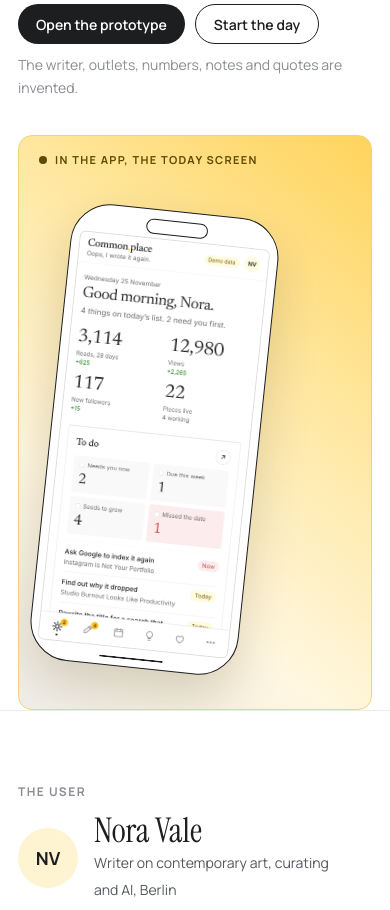
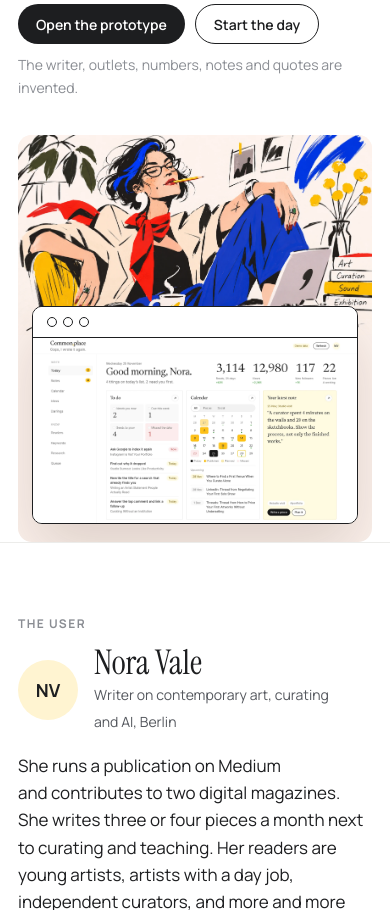
Before and after one commit to iramum/commonplace, a plain HTML site: page day.html in a window 390 px wide. Shown: the part 700-1610 px from the top of the page. Drawn offline with Linux system fonts and the light colour scheme.

Commit message:
Opening: Ira's hero illustration of Nora with the Today screen laid over its lower part; phone and stage removed from the opening
Co-Authored-By: Claude Opus 5.5 <noreply@anthropic.com>

```diff
--- a/day.html
+++ b/day.html
@@ -108,13 +108,10 @@ h2{font:400 clamp(34px,4vw,52px)/1.02 var(--voice);letter-spacing:-.01em;margin:
 .phone::after{content:"";position:absolute;left:50%;bottom:9px;width:84px;margin-left:-42px;border-top:2px solid var(--ink);border-radius:2px}
 .phone img{border-radius:6px;border:1px solid var(--line2)}
 .show{margin-top:8px}
-.show .stage{grid-column:auto;margin:0;padding:64px 56px 56px;background:linear-gradient(220deg,#FFD45C 0%,#FFE9A6 38%,#FFF7E0 70%,#F1EFEA 100%)}
-.show .mark{position:absolute;right:30px;top:40px;width:220px;height:auto;fill:#fff;pointer-events:none}
-.show .win,.show .phone{position:relative;z-index:1}
-.show .win{width:70%}
-.show .phone{position:absolute;right:9%;bottom:44px;width:226px;padding:28px 8px 18px;transform:rotate(12deg);box-shadow:0 24px 50px rgba(60,40,0,.18)}
-.show .phone::before{top:9px;width:60px;margin-left:-30px;height:13px}
-.show .phone::after{bottom:7px;width:64px;margin-left:-32px}
+.cover{position:relative;background:#FDF3EE;border-radius:18px;overflow:hidden;padding-bottom:48px}
+.cover .nora{display:block;width:100%;height:auto}
+.cover .win{position:relative;z-index:1;width:72%;margin:-17% auto 0;box-shadow:0 28px 60px rgba(60,30,10,.16)}
+@media (max-width:760px){.cover{border-radius:14px;padding-bottom:18px}.cover .win{width:92%;margin-top:-8%}}
 
 /* loop + learned */
 .loop{padding-block:80px 64px;border-top:1px solid var(--line);margin-top:64px}
@@ -159,10 +156,6 @@ footer{border-top:1px solid var(--line);padding-block:32px 64px;font-size:14px;c
  .phones .phone::after{width:56px;margin-left:-28px;bottom:6px}
  .phones .phone:only-child{width:72%}
  .win .bar span{display:none}
- .show .stage{padding:44px 18px 40px}
- .show .win{display:none}
- .show .mark{width:110px;top:44px;right:8px}
- .show .phone{position:relative;right:auto;bottom:auto;margin:30px 0 0 4%;width:66%;transform:rotate(6deg)}
  .steps{grid-template-columns:repeat(2,minmax(0,1fr))}
 }
 </style>
@@ -189,7 +182,7 @@ footer{border-top:1px solid var(--line);padding-block:32px 64px;font-size:14px;c
 </section>
 
 <section class="in show" aria-label="The product">
-  <figure class="stage"><span class="tag">In the app, the Today screen</span><div class="win"><div class="bar"><i></i><i></i><i></i><span>commonplace / today</span></div><img src="shots/day/hero-today.webp" width="1600" height="911" alt="Today on desktop: four numbers, to-do, calendar and the last note"></div><div class="phone"><img src="shots/day/0730-today.webp" width="780" height="1690" alt="Today on the phone"></div></figure>
+  <figure class="cover"><img class="nora" src="shots/day/nora-hero.webp" width="1671" height="941" alt="Nora, a writer on art, curating and sound, at home with a laptop, a coffee and her books"><div class="win"><div class="bar"><i></i><i></i><i></i><span>commonplace / today</span></div><img src="shots/day/hero-today.webp" width="1600" height="911" alt="Today on desktop: four numbers, to-do, calendar and the last note"></div></figure>
 </section>
 
 <section class="in persona" aria-labelledby="who">
```
Also changed, not shown: shots/day/nora-hero.webp (added).
